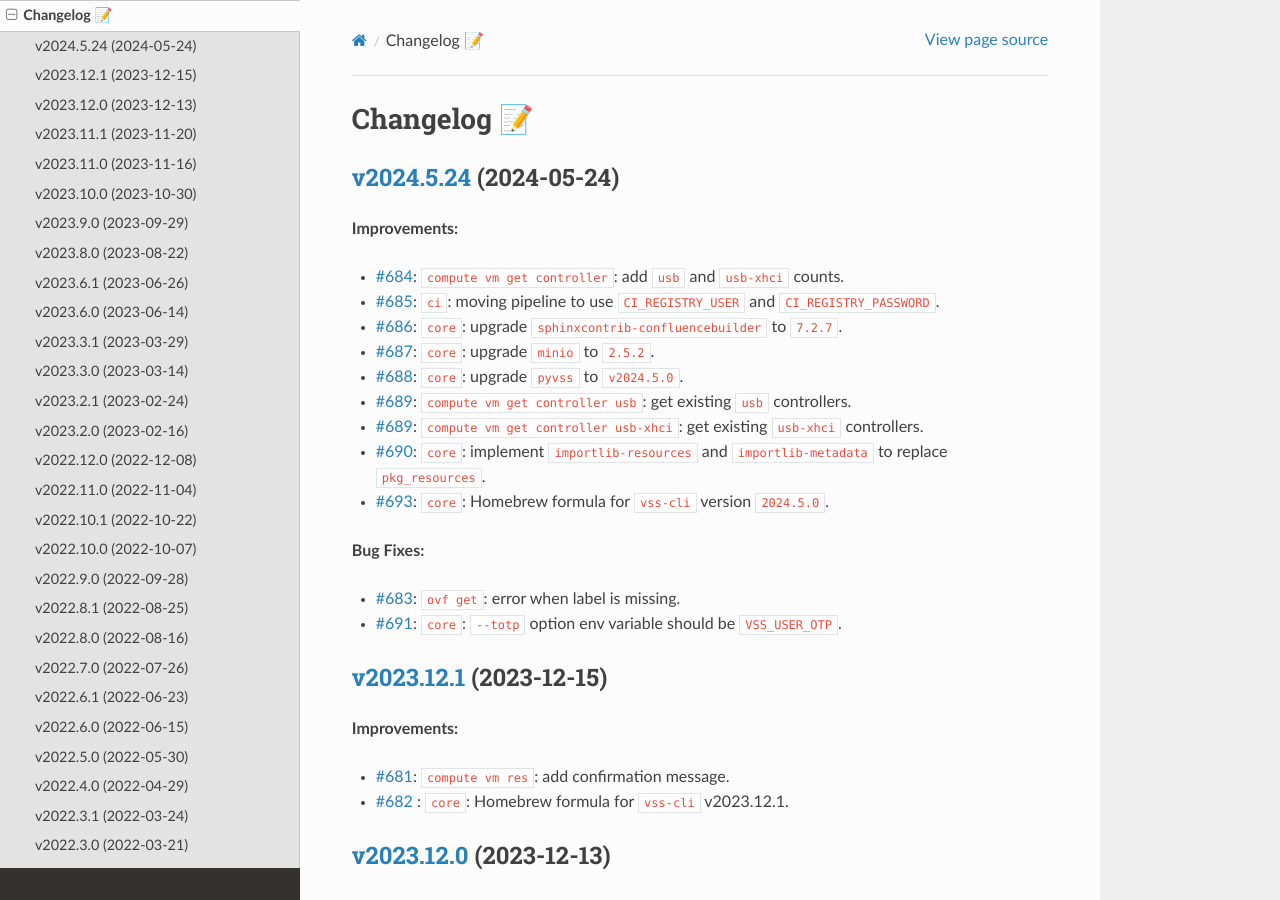
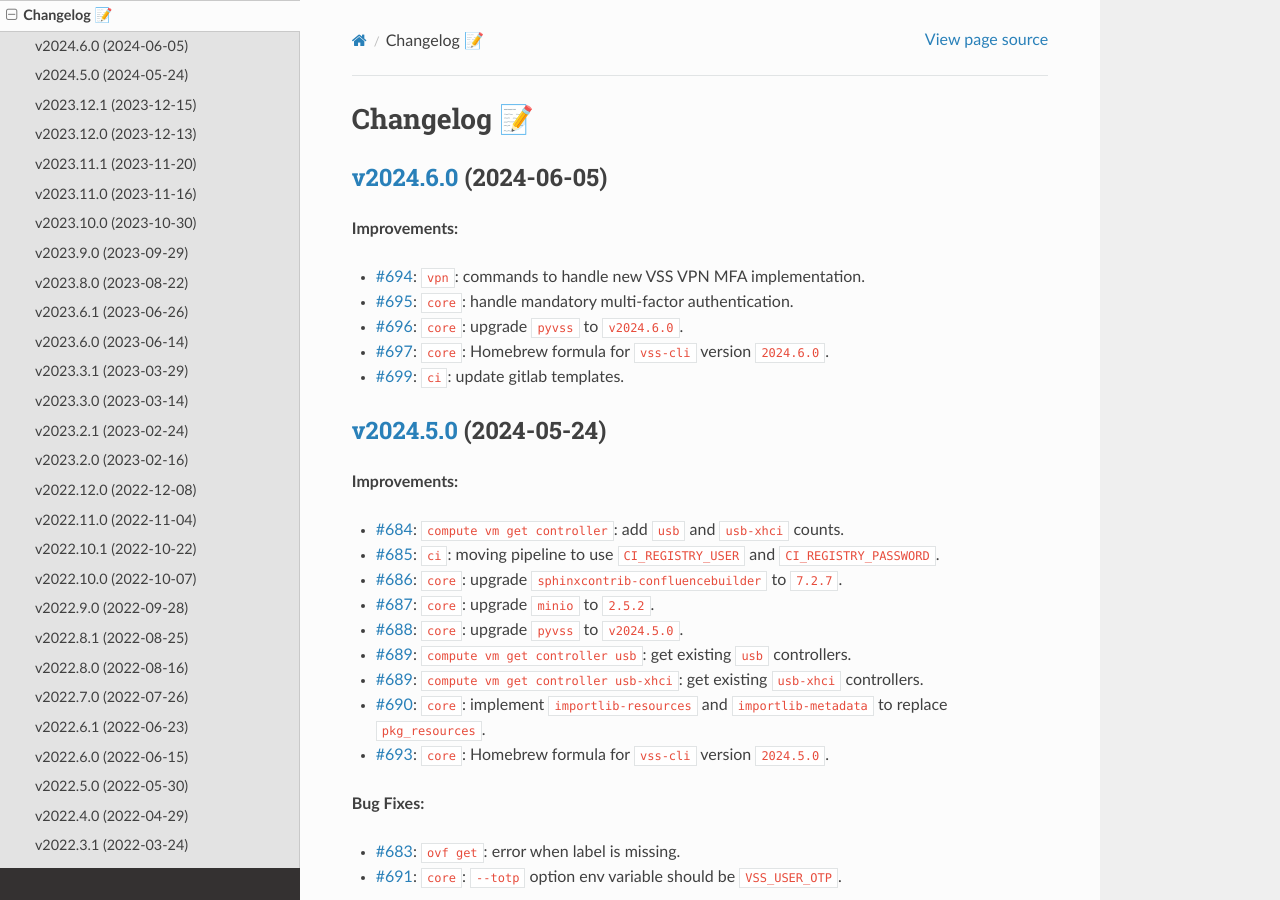
Before and after one commit to EIS-ITS/vss-cli, a Sphinx documentation site: the page built from docs/changelog.rst, in a window 1280 px wide and 900 px high. Built offline with Sphinx 7.4.7 and the Read the Docs theme 2.0.0, drawn with Linux system fonts in a browser that asks for light colours; the version number could not be read and is left out.

Commit message:
Issue #698: 🎉Version release v2024.6.0 - fixes #698

```diff
--- a/docs/changelog.rst
+++ b/docs/changelog.rst
@@ -1,7 +1,18 @@
 Changelog 📝
 ============
 
-`v2024.5.24 <https://gitlab-ee.eis.utoronto.ca/vss/vss-cli/tags/v2024.5.24>`_ (2024-05-24)
+`v2024.6.0 <https://gitlab-ee.eis.utoronto.ca/vss/vss-cli/tags/v2024.5.24>`_ (2024-06-05)
+------------------------------------------------------------------------------------------
+
+**Improvements:**
+
+- `#694 <https://gitlab-ee.eis.utoronto.ca/vss/vss-cli/issues/694>`_: ``vpn``: commands to handle new VSS VPN MFA implementation.
+- `#695 <https://gitlab-ee.eis.utoronto.ca/vss/vss-cli/issues/695>`_: ``core``: handle mandatory multi-factor authentication.
+- `#696 <https://gitlab-ee.eis.utoronto.ca/vss/vss-cli/issues/696>`_: ``core``: upgrade ``pyvss`` to ``v2024.6.0``.
+- `#697 <https://gitlab-ee.eis.utoronto.ca/vss/vss-cli/issues/697>`_: ``core``: Homebrew formula for ``vss-cli`` version ``2024.6.0``.
+- `#699 <https://gitlab-ee.eis.utoronto.ca/vss/vss-cli/issues/699>`_: ``ci``: update gitlab templates.
+
+`v2024.5.0 <https://gitlab-ee.eis.utoronto.ca/vss/vss-cli/tags/v2024.5.0>`_ (2024-05-24)
 ------------------------------------------------------------------------------------------
 
 **Improvements:**
--- a/docs/configure.rst
+++ b/docs/configure.rst
@@ -325,7 +325,7 @@ supported by the ``vss-cli``:
 +---------------------------+-----------------------------------------------+
 | ``-w``/``--s3-server``    | S3 server for user file transfer.             |
 +---------------------------+-----------------------------------------------+
-| ``-vpn``/``--vpn-server``    | VPN server for MFA management              |
+| ``-vpn``/``--vpn-server``  | VPN server for MFA management                |
 +---------------------------+-----------------------------------------------+
 | ``--timeout``             | HTTP timeout value.                           |
 +---------------------------+-----------------------------------------------+
```
Also changed, not shown: CHANGELOG.md (+11 -1 lines), .bumpversion.cfg, 7 other files.
